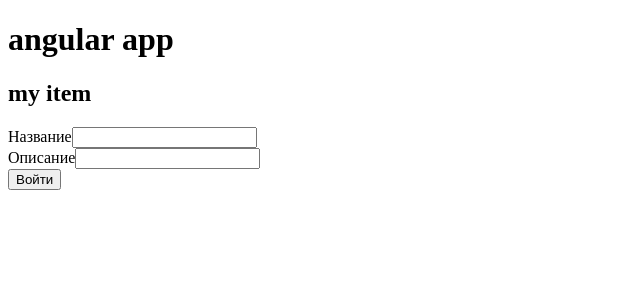
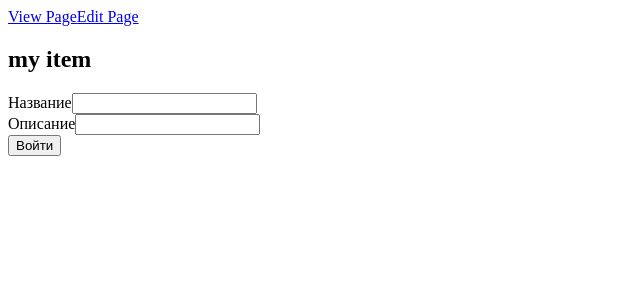
Before and after one commit to ssnegss/angular-test-project, an Angular app: page /view in a window 1280 px wide. Before the commit this address led to /. Shown: the top 300 px of the page, without its empty margins (0-640 px from the left). Built offline with nearby package versions, Linux system fonts and the light colour scheme.

Commit message:
Routin is added

```diff
--- a/src/app/app-routing.module.ts
+++ b/src/app/app-routing.module.ts
@@ -1,10 +1,19 @@
 import { NgModule } from '@angular/core';
 import { RouterModule, Routes } from '@angular/router';
 
-const routes: Routes = [];
+import { EditingPageComponent } from './pages/editing-page/editing-page.component';
+import { ViewPageComponent } from './pages/view-page/view-page.component';
+
+const routes: Routes = [
+  { path: 'edit', component: EditingPageComponent },
+  { path: 'view', component: ViewPageComponent },
+
+  // otherwise redirect to home
+  { path: '**', redirectTo: 'view' },
+];
 
 @NgModule({
   imports: [RouterModule.forRoot(routes)],
-  exports: [RouterModule]
+  exports: [RouterModule],
 })
-export class AppRoutingModule { }
+export class AppRoutingModule {}
--- a/src/app/app.component.html
+++ b/src/app/app.component.html
@@ -1,30 +1,11 @@
 <div class="main">
-  <h1>{{ title }}</h1>
-
-  <app-item></app-item>
-
-  <form>
-    <div>
-      <label>Название</label>
-      <input
-        type="text"
-        [(ngModel)]="loginForm.name"
-        id="name"
-        required
-        name="name"
-      />
+  <nav class="navbar navbar-expand navbar-dark bg-dark">
+    <div class="navbar-nav">
+      <a class="nav-item nav-link" routerLink="/view">View Page</a>
+      <a class="nav-item nav-link" routerLink="/edit">Edit Page</a>
     </div>
-    <div>
-      <label>Описание</label>
-      <input
-        type="text"
-        [(ngModel)]="loginForm.description"
-        id="description"
-        required
-        name="description"
-      />
-    </div>
-
-    <button (click)="printForm()">Войти</button>
-  </form>
+  </nav>
+  <div class="router">
+    <router-outlet></router-outlet>
+  </div>
 </div>
--- a/src/app/app.component.ts
+++ b/src/app/app.component.ts
@@ -10,14 +10,4 @@ import { IItem } from './models/item';
 export class AppComponent {
   title = 'angular app';
 
-  loginForm: IItem = {
-    name: '',
-    description: '',
-    creationDate: new Date(),
-    completionDate: new Date(),
-  };
-
-  printForm() {
-    console.log(this.loginForm);
-  }
 }
--- /dev/null
+++ b/src/app/pages/view-page/view-page.component.html
@@ -0,0 +1,28 @@
+<div class="main">
+  <app-item></app-item>
+
+  <form>
+    <div>
+      <label>Название</label>
+      <input
+        type="text"
+        [(ngModel)]="loginForm.name"
+        id="name"
+        required
+        name="name"
+      />
+    </div>
+    <div>
+      <label>Описание</label>
+      <input
+        type="text"
+        [(ngModel)]="loginForm.description"
+        id="description"
+        required
+        name="description"
+      />
+    </div>
+
+    <button (click)="printForm()">Войти</button>
+  </form>
+</div>
--- /dev/null
+++ b/src/app/pages/view-page/view-page.component.ts
@@ -0,0 +1,19 @@
+import { Component } from '@angular/core';
+import { IItem } from '../../models/item';
+
+@Component({
+  selector: 'view-page',
+  templateUrl: 'view-page.component.html',
+})
+export class ViewPageComponent {
+  loginForm: IItem = {
+    name: '',
+    description: '',
+    creationDate: new Date(),
+    completionDate: new Date(),
+  };
+
+  printForm() {
+    console.log(this.loginForm);
+  }
+}
```
Also changed, not shown: src/app/app.module.ts (+11 -9 lines), src/app/pages/editing-page/editing-page.component.ts (added, +7 -0 lines), src/app/pages/editing-page/editing-page.component.html (added).
